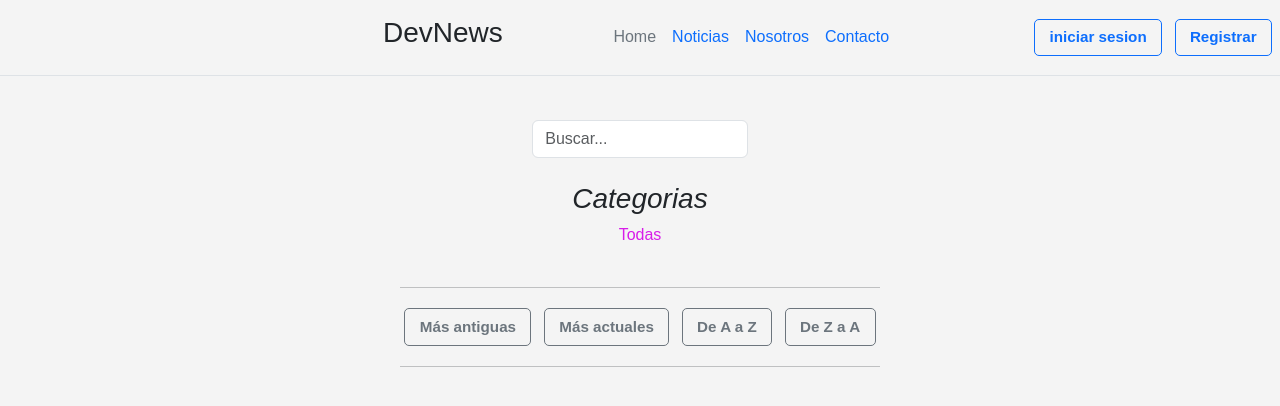
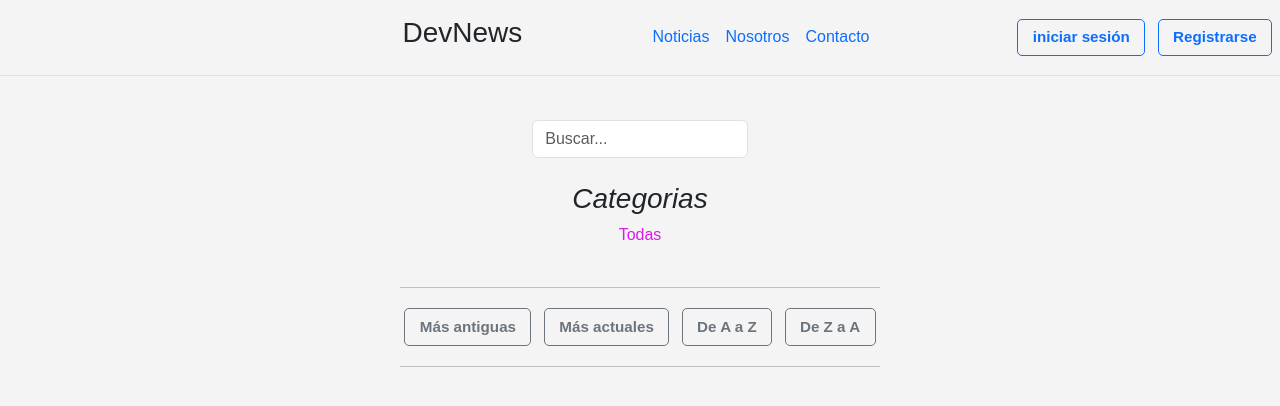
Before and after one commit to emyypg/blog, a Django app: page / in a window 1280 px wide. Shown: the top 406 px of the page. Run offline with Django 5.2, Linux system fonts and the light colour scheme; data that the repository does not hold is empty.

Commit message:
favicon incorporado. Pequeños detalles comentados

```diff
--- a/templates/base.html
+++ b/templates/base.html
@@ -5,7 +5,11 @@
   <meta charset="UTF-8" />
   <meta name="viewport" content="width=device-width, initial-scale=1" />
   <title>Dev News</title>
+  {% comment %} favicon {% endcomment %}
+  <link rel="shortcut icon" type="image/png" href="{% static 'img/favicon.ico' %}" >
+  {% comment %} bootstrap {% endcomment %}
   <link href="https://cdn.jsdelivr.net/npm/bootstrap@5.3.3/dist/css/bootstrap.min.css" rel="stylesheet" />
+  {% comment %} estilos propios {% endcomment %}
   <link rel="stylesheet" href="{% static 'css/styles.css' %}" />
 </head>
 <body>
--- a/templates/navbar.html
+++ b/templates/navbar.html
@@ -8,17 +8,17 @@
         </a>
     </div>
     <ul class="nav col-0 col-md-auto mb-2 justify-content-left mb-md-0">
-        <li class="nav-item">
+        {% comment %} <li class="nav-item">   {% endcomment %}
         <li id="icono-izquierda">
             <h3>DevNews
-                <svg xmlns="http://www.w3.org/2000/svg" width="32" height="32" fill="currentColor" class="bi bi-cpu" viewBox="0 0 16 16">
-                </svg>
+                <svg xmlns="http://www.w3.org/2000/svg" width="32" height="32" fill="currentColor" class="bi bi-cpu" viewBox="0 0 16 16"></svg>
+            </h3>
         </li>
     </ul>
 
     <ul class="nav col-12 col-md-auto mb-2 justify-content-center mb-md-0">
-        <li class="nav-item">
-        <li><a href="#" class="nav-link px-2 link-secondary">Home</a></li>
+        {% comment %} <li class="nav-item">
+        <li><a href="#" class="nav-link px-2 link-secondary">Home</a></li> {% endcomment %}
         <li><a href="{% url 'news:home' %}" class="nav-link px-2">Noticias</a></li>
         <li><a href="#" class="nav-link px-2">Nosotros</a></li>
         <li><a href="#" class="nav-link px-2">Contacto</a></li>
@@ -32,10 +32,17 @@
                 <button type="submit" class="btn btn-primary">Cerrar sesión</button>
             </form>
         {% else %}
-            <button type="button" class="btn btn-outline-primary me-2"><a class="nav-link" href="{% url 'usuarios:login' %}"> iniciar
-                sesion</a></button>
-            <button type="button" class="btn btn-outline-primary me-2"><a class="nav-link"
-                href="{% url 'usuarios:registro' %}">Registrar</a></button>
+            <button type="button" class="btn btn-outline-primary me-2">
+                <a class="nav-link" href="{% url 'usuarios:login' %}">
+                iniciar sesión
+                </a>
+            </button>
+            <button type="button" class="btn btn-outline-primary me-2">
+                <a class="nav-link"
+                href="{% url 'usuarios:registro' %}">
+                Registrarse
+                </a>
+            </button>
         {% endif %}
     </div>
 </header>
```
Also changed, not shown: static/img/apple-touch-icon.png (added), static/img/favicon-96x96.png (added), static/img/favicon.ico (added), static/img/favicon.svg (added), static/img/site.webmanifest (added), static/img/web-app-manifest-192x192.png (added), static/img/web-app-manifest-512x512.png (added), templates/footer.html (added), 1 other file.
